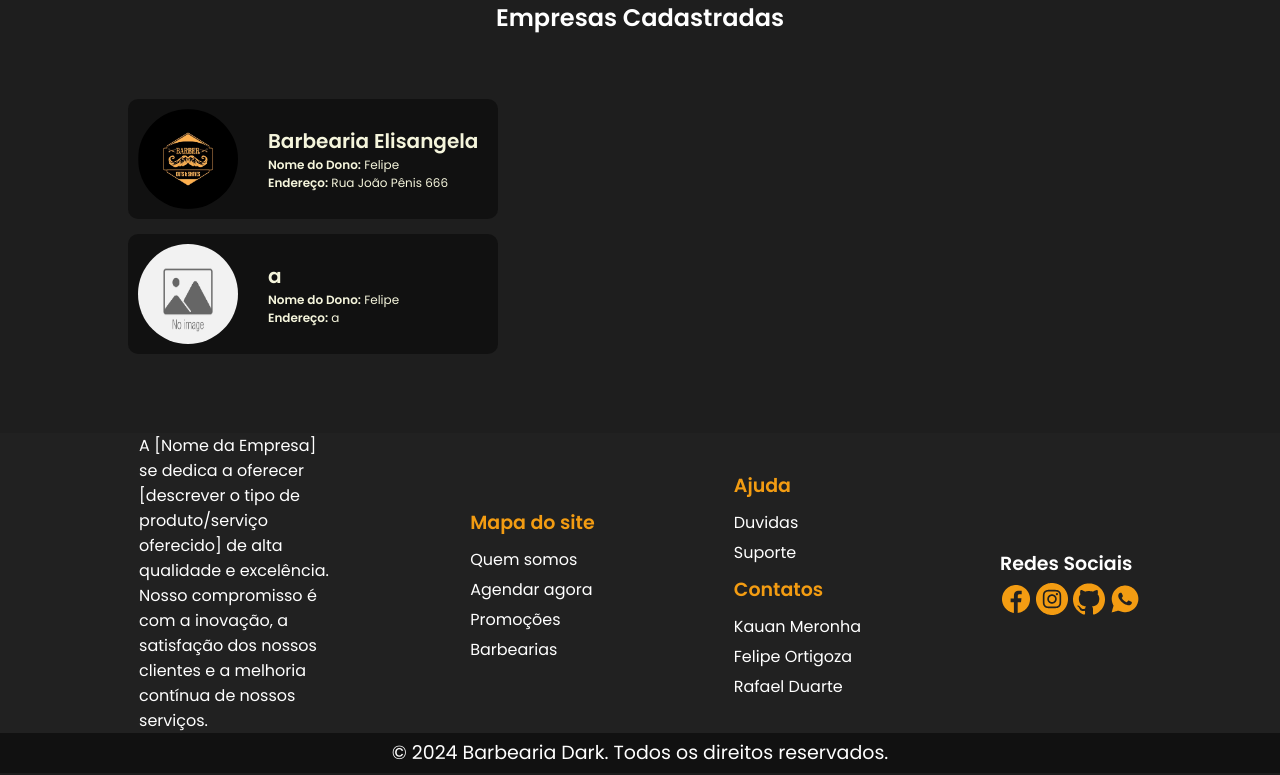
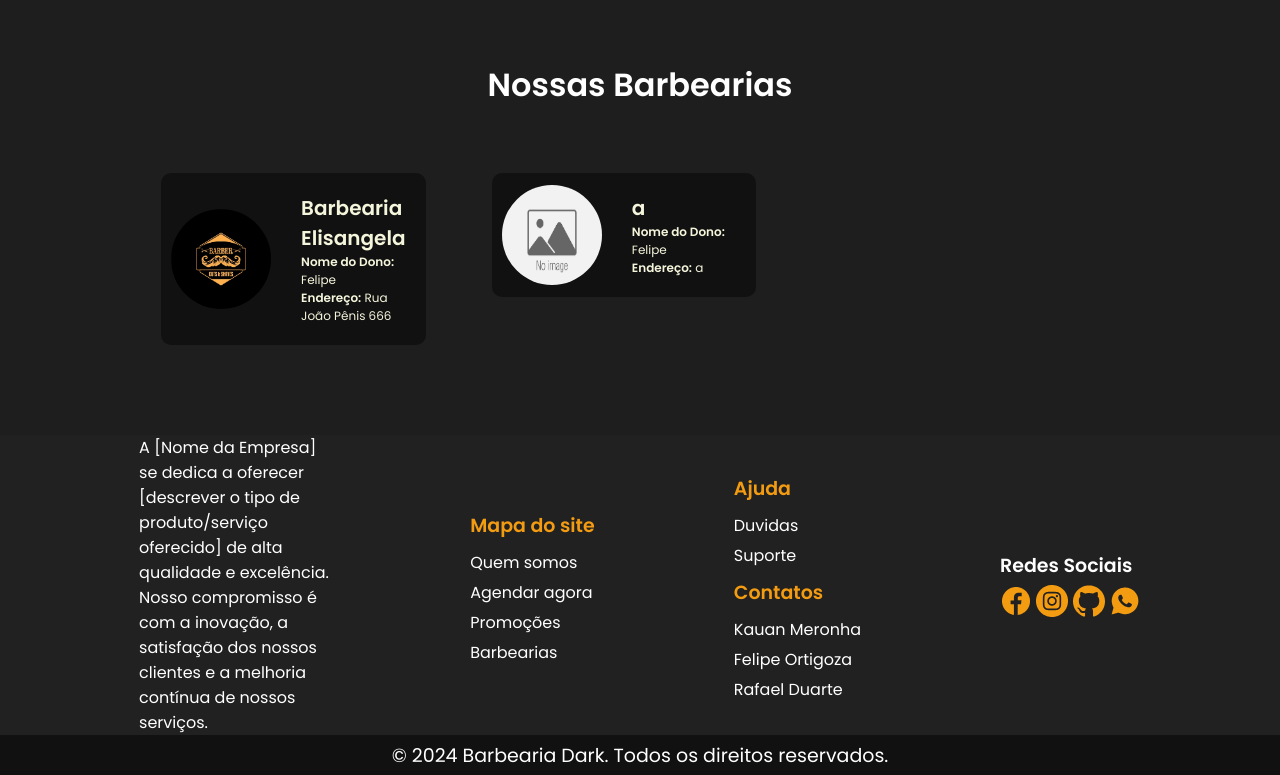
Before and after one commit to Kauan11962/Projeto_barbearia, a PHP site: page /views/barbeariaTeste.php in a window 1280 px wide. Shown: the part 88-863 px from the top of the page. Run offline with PHP 8.4, Linux system fonts and the light colour scheme; data comes from the database, SQL or seed files in the repository.

Commit message:
csszado o barbeariaTeste

```diff
--- a/css/barbeariaTeste.css
+++ b/css/barbeariaTeste.css
@@ -1,18 +1,22 @@
 *{padding: 0; margin: 0;}
 
-li a
+.li a
 {
     text-decoration: none;
     color: beige;
 }
 
-li
+.li
 {
+    width: 40%;
     margin-bottom:4%;
 }
 
-ul
+.ul
 {
+    display: flex;
+    flex-wrap: wrap;
+    justify-content: space-around;
     list-style: none;
 }
 
@@ -47,6 +51,12 @@ ul
     justify-content: center;
 }
 
+h1
+{
+    margin-top: 20%;
+    font-size: 2em;
+}
+
 .nomeBaber
 {
     font-weight: bold;
--- a/models/profissionalDAO.php
+++ b/models/profissionalDAO.php
@@ -25,12 +25,13 @@
 		}
 		public function inserir($profissional)
 		{
-			$sql = "INSERT INTO profissional (nome, imagem) VALUES(?,?)";
+			$sql = "INSERT INTO profissional (nome, imagem, id_barbearia) VALUES(?,?,?)";
 			try
 			{
 				$stm = $this->db->prepare($sql);
 				$stm->bindValue(1, $profissional->getNome());
 				$stm->bindValue(2, $profissional->getImagem());
+				$stm->bindValue(3, $profissional->getId_barbearia(), PDO::PARAM_INT);
 				$stm->execute();
 				$this->db = null;
 				return "Profissionais inseridos com sucesso";
--- a/views/barbeariaTeste.php
+++ b/views/barbeariaTeste.php
@@ -22,14 +22,14 @@ $empresasCadastradas = $barbeariaDAO->listarTodasEmpresas();
     <main>
         <section id="EmpresasD">
             <div class="divH1">
-                <h1>Empresas Cadastradas</h1>
+                <h1>Nossas Barbearias</h1>
             </div>
             <div class="Corpo">
                 <?php if (!empty($empresasCadastradas)) { ?>
                     <div id="empresasAcumuladas">
-                        <ul>
+                        <ul class= "ul">
                             <?php foreach ($empresasCadastradas as $empresa) { ?>
-                                <li>
+                                <li class = "li">
                                     <a href="../views/baberTeste.php?id_barbearia=<?php echo $empresa['id_barbearia']; ?>">
                                         <div class="FlexBarber">
                                             <div class="imgBaber">
```
Also changed, not shown: js/cadastroBarbearia.js (+8 -0 lines), imagens/barbearias/1717551085_new_zagreus has nectar for you owo.jpg (added), imagens/barbearias/a3cf390503ff4f6c8cafb796fea08407.jpg (added), imagens/barbearias/fé.jpg (added), imagens/profissionais/275a1e52e759e4af6b0cd606a37c483d.jpg (added).
